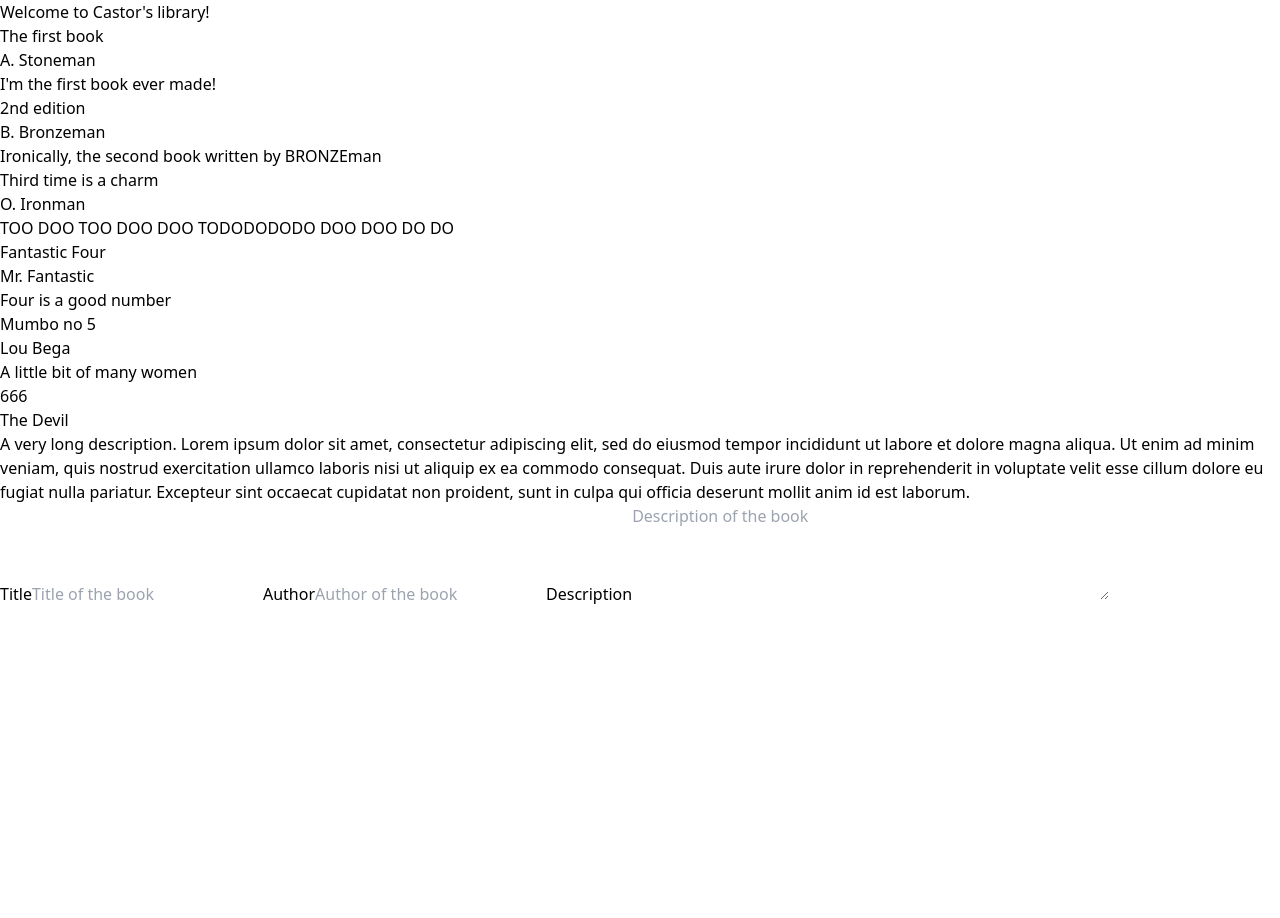
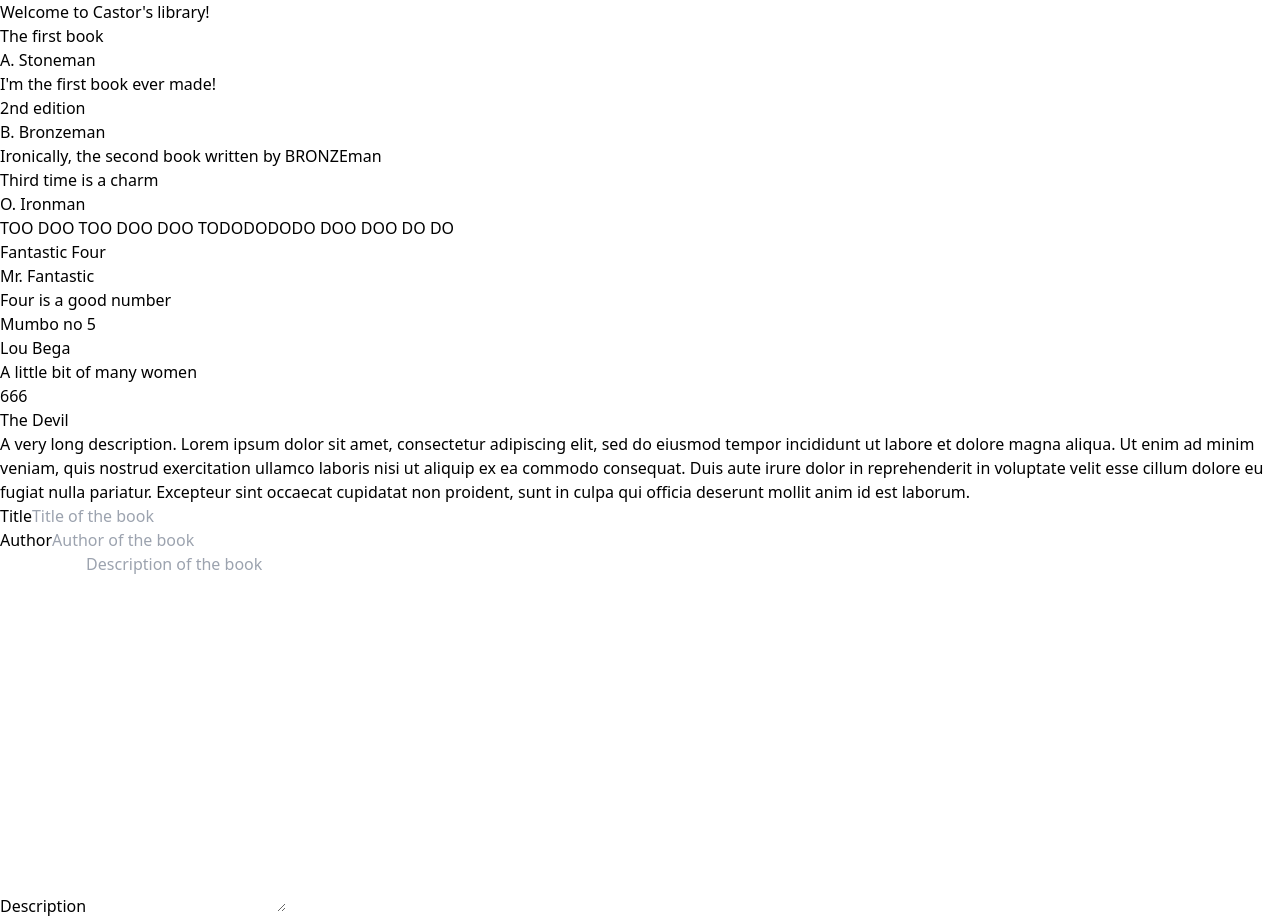
Before and after one commit to CastorK/buutti-library, a React (Vite) app in the folder frontend/: page / in a window 1280 px wide. Before the commit the page ends 800 px from the top, so only its background shows below. Built offline with nearby package versions, Linux system fonts and the light colour scheme.

Commit message:
Add proper form interaction
Clicking a book now populates the form

```diff
--- a/frontend/src/App.tsx
+++ b/frontend/src/App.tsx
@@ -1,10 +1,10 @@
 import { useState } from 'react'
 
 interface Book {
-  id: number;
-  title: string;
-  author: string;
-  description: string;
+  id?: number;
+  title?: string;
+  author?: string;
+  description?: string;
 }
 
 const TEST_DATA: Book[] = [
@@ -18,7 +18,14 @@
 
 function App() {
   const [books, setBooks] = useState<Book[]>(TEST_DATA);
-  const [activeBook, setActiveBook] = useState<Book | null>(null);
+  const [activeBook, setActiveBook] = useState<Book>();
+
+  const handleBookFieldChange = (e: React.ChangeEvent<HTMLInputElement> | React.ChangeEvent<HTMLTextAreaElement>) => {
+    setActiveBook((prevState) => ({
+      ...prevState,
+      [e.target.name]: e.target.value,
+    }));
+  };
 
   return (
     <div className='flex flex-col items-center'>
@@ -35,16 +42,20 @@
             </div>
           ))}
         </div>
-        <div className='basis-1 p-12'>
-          <form>
-            <label htmlFor="title" className='block'>Title</label>
-            <input className="border-2" id="title" name="title" type="text" placeholder='Title of the book' value={activeBook?.title}></input>
-
-            <label htmlFor="author" className='block'>Author</label>
-            <input className="border-2" id="author" name="author" type="text" placeholder='Author of the book' value={activeBook?.author}></input>
-
-            <label htmlFor="description" className='block'>Description</label>
-            <textarea className="border-2" id="description" rows={4} cols={50} name="description" value={activeBook?.description} placeholder='Description of the book'></textarea>
+        <div className='p-12 grow'>
+          <form className='flex flex-col gap-3'>
+            <div className='flex'>
+              <label htmlFor="title" className='pr-4 font-bold w-1/6'>Title</label>
+              <input className="border-2 p-1 rounded-lg" id="title" name="title" type="text" placeholder='Title of the book' value={activeBook?.title} onChange={handleBookFieldChange}></input>
+            </div>
+            <div className='flex'>
+              <label htmlFor="author" className='pr-4 font-bold w-1/6'>Author</label>
+              <input className="grow border-2 p-1 rounded-lg" id="author" name="author" type="text" placeholder='Author of the book' value={activeBook?.author} onChange={handleBookFieldChange}></input>
+            </div>
+            <div className='flex'>
+              <label htmlFor="description" className='pr-4 font-bold w-1/6'>Description</label>
+              <textarea className="border-2 grow rounded-lg p-1" rows={15} id="description" name="description" placeholder='Description of the book' value={activeBook?.description} onChange={handleBookFieldChange}></textarea>
+            </div>
           </form>
         </div>
       </div>
```
